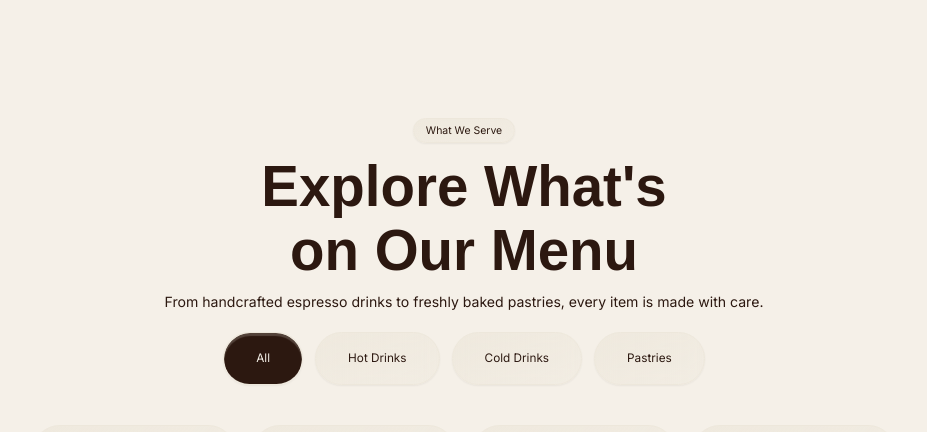
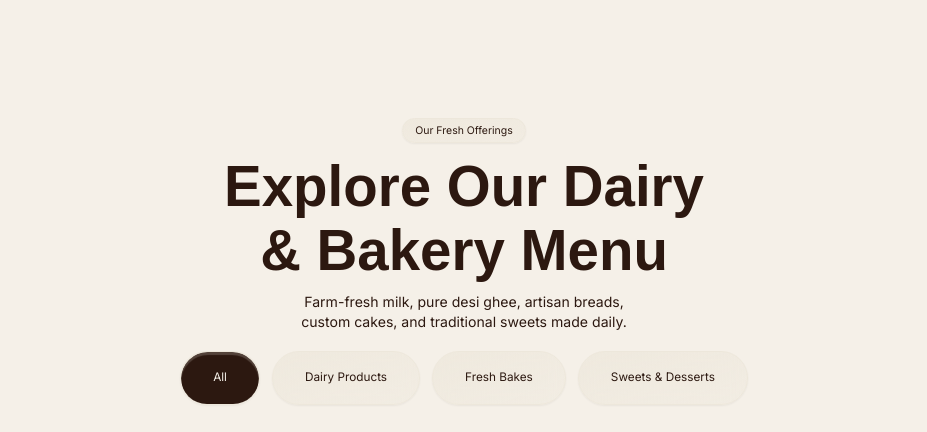
Before and after one commit to dmytro-webild/414328d0-fbfb-4ac9-9afe-6e8f8d0d2405, a React (Vite) app: page / in a window 1280 px wide. Shown: the part 1760-2192 px from the top of the page, without its empty margins (176-1103 px from the left). Built offline with nearby package versions, Linux system fonts and the light colour scheme; grey boxes are pictures that could not be loaded; a web font is replaced by a local one.

Commit message:
Bob AI: Updated menu section with Dhall Dairy and Bakery items

```diff
--- a/src/pages/HomePage/sections/Menu.tsx
+++ b/src/pages/HomePage/sections/Menu.tsx
@@ -8,26 +8,13 @@ export default function MenuSection(): React.JSX.Element {
   return (
     <div id="menu" data-section="menu">
               <FeaturesFilterGrid
-                textAnimation="fade-blur"
-                tag="What We Serve"
-                title="Explore What's on Our Menu"
-                description="From handcrafted espresso drinks to freshly baked pastries, every item is made with care."
-                categories={["Hot Drinks", "Cold Drinks", "Pastries"]}
-                items={[
-                  { name: "Espresso", category: "Hot Drinks", imageSrc: "https://storage.googleapis.com/webild/default/templates/joes-coffee/menu/espresso.webp" },
-                  { name: "Latte", category: "Hot Drinks", imageSrc: "https://storage.googleapis.com/webild/default/templates/joes-coffee/menu/latte-menu.webp" },
-                  { name: "Iced Latte", category: "Cold Drinks", imageSrc: "https://storage.googleapis.com/webild/default/templates/joes-coffee/trail/trail-2.webp" },
-                  { name: "Cappuccino", category: "Hot Drinks", imageSrc: "https://storage.googleapis.com/webild/default/templates/joes-coffee/menu/cappuccino.webp" },
-                  { name: "Iced Americano", category: "Cold Drinks", imageSrc: "https://storage.googleapis.com/webild/default/templates/joes-coffee/hero/iced-coffee.webp" },
-                  { name: "Mocha", category: "Hot Drinks", imageSrc: "https://storage.googleapis.com/webild/default/templates/joes-coffee/menu/mocha.webp" },
-                  { name: "Iced Mocha", category: "Cold Drinks", imageSrc: "https://storage.googleapis.com/webild/default/templates/joes-coffee/trail/trail-6.webp" },
-                  { name: "Flat White", category: "Hot Drinks", imageSrc: "https://storage.googleapis.com/webild/default/templates/joes-coffee/trail/trail-7.webp" },
-                  { name: "Iced Flat White", category: "Cold Drinks", imageSrc: "https://storage.googleapis.com/webild/default/templates/joes-coffee/menu/iced-flat-white.webp" },
-                  { name: "Chai Latte", category: "Hot Drinks", imageSrc: "https://storage.googleapis.com/webild/default/templates/joes-coffee/menu/chai-latte.webp" },
-                  { name: "Croissant", category: "Pastries", imageSrc: "https://storage.googleapis.com/webild/default/templates/joes-coffee/trail/trail-3.webp" },
-                  { name: "Chocolate Chip Cookie", category: "Pastries", imageSrc: "https://storage.googleapis.com/webild/default/templates/joes-coffee/menu/chocolate-chip-cookie.webp" },
-                ]}
-              />
+        textAnimation="fade-blur"
+        tag="Our Fresh Offerings"
+        title="Explore Our Dairy & Bakery Menu"
+        description="Farm-fresh milk, pure desi ghee, artisan breads, custom cakes, and traditional sweets made daily."
+        categories={["Dairy Products","Fresh Bakes","Sweets & Desserts"]}
+        items={[{"name":"Fresh Milk","imageSrc":"https://images.unsplash.com/photo-1550583724-b2692b85b150?auto=format&fit=crop&q=80&w=800","category":"Dairy Products"},{"imageSrc":"https://images.unsplash.com/photo-1631379578550-7038263db699?auto=format&fit=crop&q=80&w=800","category":"Dairy Products","name":"Fresh Cottage Cheese (Paneer)"},{"category":"Dairy Products","name":"Pure Desi Ghee & Butter","imageSrc":"https://images.unsplash.com/photo-1589985270826-4b7bb135bc9d?auto=format&fit=crop&q=80&w=800"},{"category":"Dairy Products","name":"Fresh Dahi (Yogurt)","imageSrc":"https://images.unsplash.com/photo-1488477181946-6428a0291777?auto=format&fit=crop&q=80&w=800"},{"imageSrc":"https://images.unsplash.com/photo-1509440159596-0249088772ff?auto=format&fit=crop&q=80&w=800","category":"Fresh Bakes","name":"Artisan Bread & Buns"},{"name":"Fresh Cream Cakes","category":"Fresh Bakes","imageSrc":"https://images.unsplash.com/photo-1578985545062-69928b1d9587?auto=format&fit=crop&q=80&w=800"},{"category":"Fresh Bakes","name":"Butter Croissants & Pastries","imageSrc":"https://images.unsplash.com/photo-1555507036-ab1f4038808a?auto=format&fit=crop&q=80&w=800"},{"imageSrc":"https://images.unsplash.com/photo-1499636136210-6f4ee915583e?auto=format&fit=crop&q=80&w=800","name":"Fresh Baked Cookies","category":"Fresh Bakes"},{"category":"Sweets & Desserts","name":"Traditional Sweets","imageSrc":"https://images.unsplash.com/photo-1599785209707-a456fc1337cc?auto=format&fit=crop&q=80&w=800"}]}
+      />
             </div>
   );
 }
```
